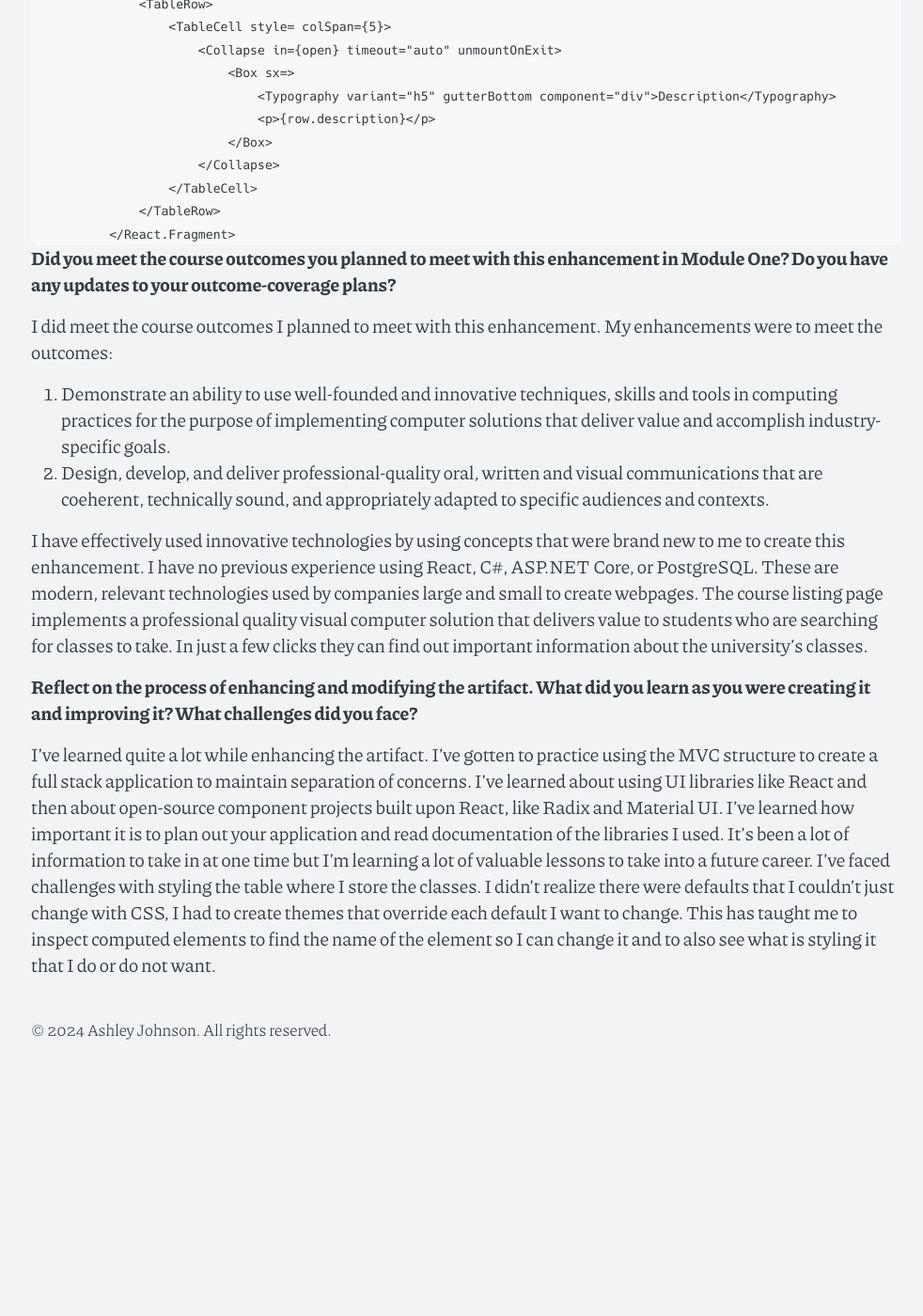
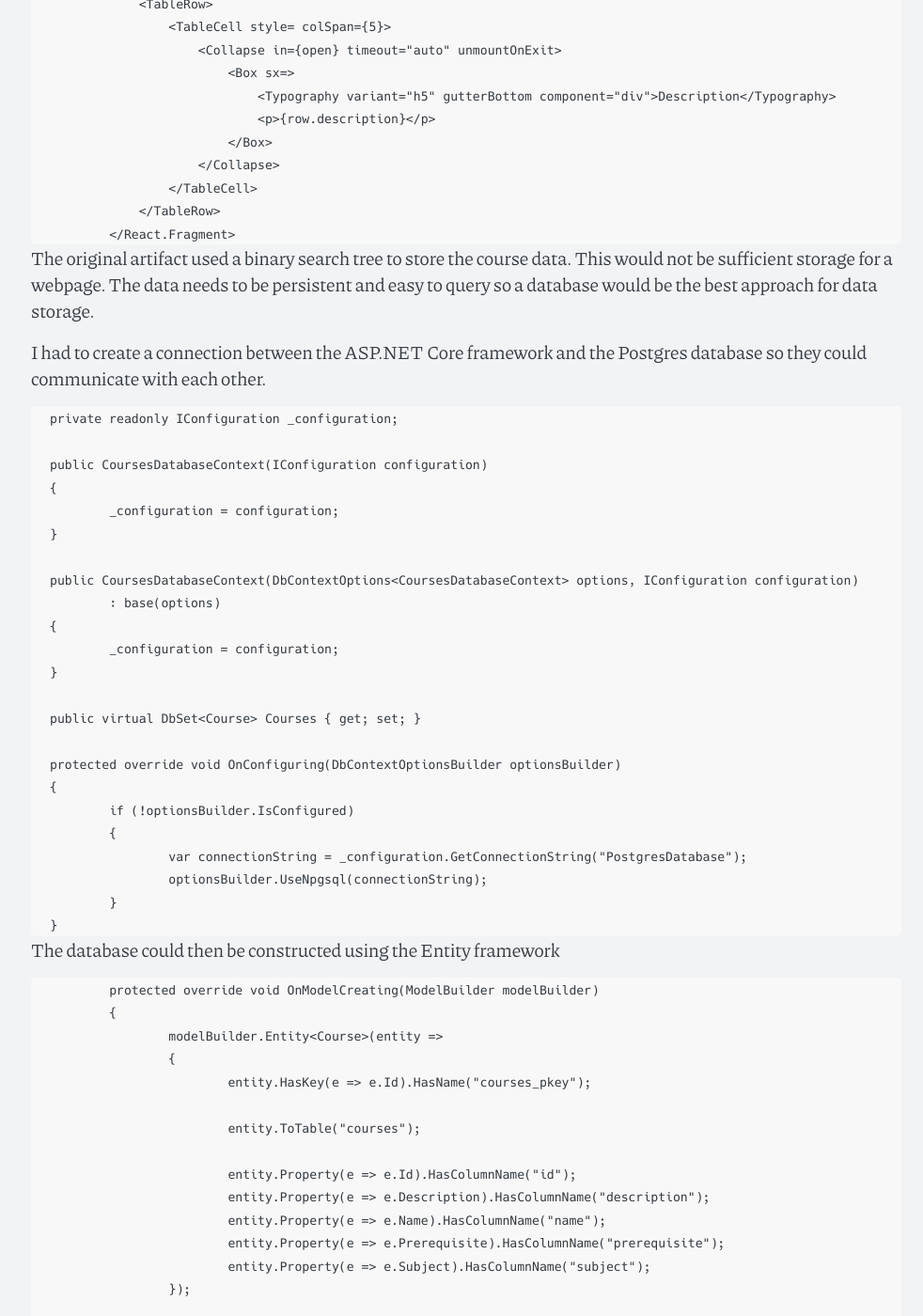
Before and after one commit to AshleyJohnson90/AshleyJohnson90.github.io, a Jekyll site: the page built from courses-page.md, in a window 1280 px wide and 1400 px high, scrolled down 2991 px. Shown: the whole window at 94% size, without its empty margins (144-1126 px from the left). Built offline with Jekyll 4.4.1, drawn with Linux system fonts in a browser that asks for light colours; our own code applies the rules of GitHub Pages for plain Markdown files; before the commit the page ends 4139 px from its top, so only the background shows below that; some of the changed text lies outside the part shown.

Commit message:
Update courses-page.md

````diff
--- a/courses-page.md
+++ b/courses-page.md
@@ -103,14 +103,106 @@ The table is loaded with course data entered into the CoursesPage Postgres datab
         </React.Fragment>
 ```
 
+The original artifact used a binary search tree to store the course data. This would not be sufficient storage for a webpage. The data needs to be persistent and easy to query so a database would be the best approach for data storage.
+
+I had to create a connection between the ASP.NET Core framework and the Postgres database so they could communicate with each other.
+```
+private readonly IConfiguration _configuration;
+
+public CoursesDatabaseContext(IConfiguration configuration)
+{
+	_configuration = configuration;
+}
+
+public CoursesDatabaseContext(DbContextOptions<CoursesDatabaseContext> options, IConfiguration configuration)
+	: base(options)
+{
+	_configuration = configuration;
+}
+
+public virtual DbSet<Course> Courses { get; set; }
+
+protected override void OnConfiguring(DbContextOptionsBuilder optionsBuilder)
+{
+	if (!optionsBuilder.IsConfigured)
+	{
+		var connectionString = _configuration.GetConnectionString("PostgresDatabase");
+		optionsBuilder.UseNpgsql(connectionString);
+	}
+}
+```
+
+The database could then be constructed using the Entity framework
+
+```
+	protected override void OnModelCreating(ModelBuilder modelBuilder)
+	{
+		modelBuilder.Entity<Course>(entity =>
+		{
+			entity.HasKey(e => e.Id).HasName("courses_pkey");
+
+			entity.ToTable("courses");
+
+			entity.Property(e => e.Id).HasColumnName("id");
+			entity.Property(e => e.Description).HasColumnName("description");
+			entity.Property(e => e.Name).HasColumnName("name");
+			entity.Property(e => e.Prerequisite).HasColumnName("prerequisite");
+			entity.Property(e => e.Subject).HasColumnName("subject");
+		});
+
+		OnModelCreatingPartial(modelBuilder);
+	}
+
+	partial void OnModelCreatingPartial(ModelBuilder modelBuilder);
+}
+```
+
+To query the database and give the webpage the information, I had to create a REST API to communicate with the database. It uses the HTTP GET request to get all the course information that the webpage needs to display. It also allows the table to be sorted by subject but using the HTTP GET method and a subject name to show the courses for the chosen subject.
+
+```
+namespace CoursesPage.Server.Controllers
+{
+    [Route("api/[controller]")]
+    [ApiController]
+    public class TableController : ControllerBase
+    {
+        private readonly CoursesDatabaseContext _context;
+        public TableController(CoursesDatabaseContext context)
+        {
+            _context = context;
+        }
+
+        [HttpGet]
+
+        public async Task<IActionResult> GetAll()
+        {
+            var allCourses = await _context.Courses.ToListAsync();
+
+            return Ok(allCourses);
+        }
+
+        [HttpGet("{subject}")]
+
+        public async Task<IActionResult> GetBySubject([FromRoute] string subject)
+        {
+            var course = await _context.Courses.Where(c => c.Subject == subject).ToListAsync();
+            return Ok(course);
+        }
+    }
+
+}
+```
+
 **Did you meet the course outcomes you planned to meet with this enhancement in Module One? Do you have any updates to your outcome-coverage plans?**
 
 I did meet the course outcomes I planned to meet with this enhancement. My enhancements were to meet the outcomes:
-1. Demonstrate an ability to use well-founded and innovative techniques, skills and tools in computing practices for the purpose of implementing computer solutions that deliver value and accomplish industry-specific goals.
-2. Design, develop, and deliver professional-quality oral, written and visual communications that are coeherent, technically sound, and appropriately adapted to specific audiences and contexts.
+1. Demonstrate an ability to use well-founded and innovative techniques, skills, and tools in computing practices for the purpose of implementing computer solutions that deliver value and accomplish industry-specific goals.
+2. Design, develop, and deliver professional-quality oral, written, and visual communications that are coherent, technically sound, and appropriately adapted to specific audiences and contexts.
 
 I have effectively used innovative technologies by using concepts that were brand new to me to create this enhancement. I have no previous experience using React, C#, ASP.NET Core, or PostgreSQL. These are modern, relevant technologies used by companies large and small to create webpages. The course listing page implements a professional quality visual computer solution that delivers value to students who are searching for classes to take. In just a few clicks they can find out important information about the university's classes.
 
 **Reflect on the process of enhancing and modifying the artifact. What did you learn as you were creating it and improving it? What challenges did you face?**
 
-I’ve learned quite a lot while enhancing the artifact. I’ve gotten to practice using the MVC structure to create a full stack application to maintain separation of concerns. I’ve learned about using UI libraries like React and then about open-source component projects built upon React, like Radix and Material UI. I’ve learned how important it is to plan out your application and read documentation of the libraries I used. It’s been a lot of information to take in at one time but I’m learning a lot of valuable lessons to take into a future career. I’ve faced challenges with styling the table where I store the classes. I didn’t realize there were defaults that I couldn’t just change with CSS, I had to create themes that override each default I want to change. This has taught me to inspect computed elements to find the name of the element so I can change it and to also see what is styling it that I do or do not want.
+I’ve learned quite a lot while enhancing the artifact. I’ve gotten to practice using the SPA structure to create a full stack application to maintain separation of concerns. I’ve learned about using UI libraries like React and then about open-source component projects built upon React, like Radix and Material UI. I’ve learned how important it is to plan out your application and read documentation of the libraries I used. It’s been a lot of information to take in at one time but I’m learning a lot of valuable lessons to take into a future career. I’ve faced challenges with styling the table where I store the classes. I didn’t realize there were defaults that I couldn’t just change with CSS, I had to create themes that override each default I want to change. This has taught me to inspect computed elements to find the name of the element so I can change it and to also see what is styling it that I do or do not want.
+
+The database connects with the backend using a REST API. I learned how to create the API using C# and which HTTP request I need to get my data into my application. I did run into some challenges when creating the API and connecting the database. In the program, there are different ports for HTTPS and HTTP. When I first was setting things up, it was connecting using HTTP when I needed it to use HTTPS but I did not realize this. The terminal was saying there were two different ports open which would then make my database not connect to my application. Because this was my first time ever using ASP.NET Core and Postgres, I didn’t know what to look for to know the database wasn’t connected properly. It took quite a bit of debugging time to figure out why I couldn’t load my data.
````
